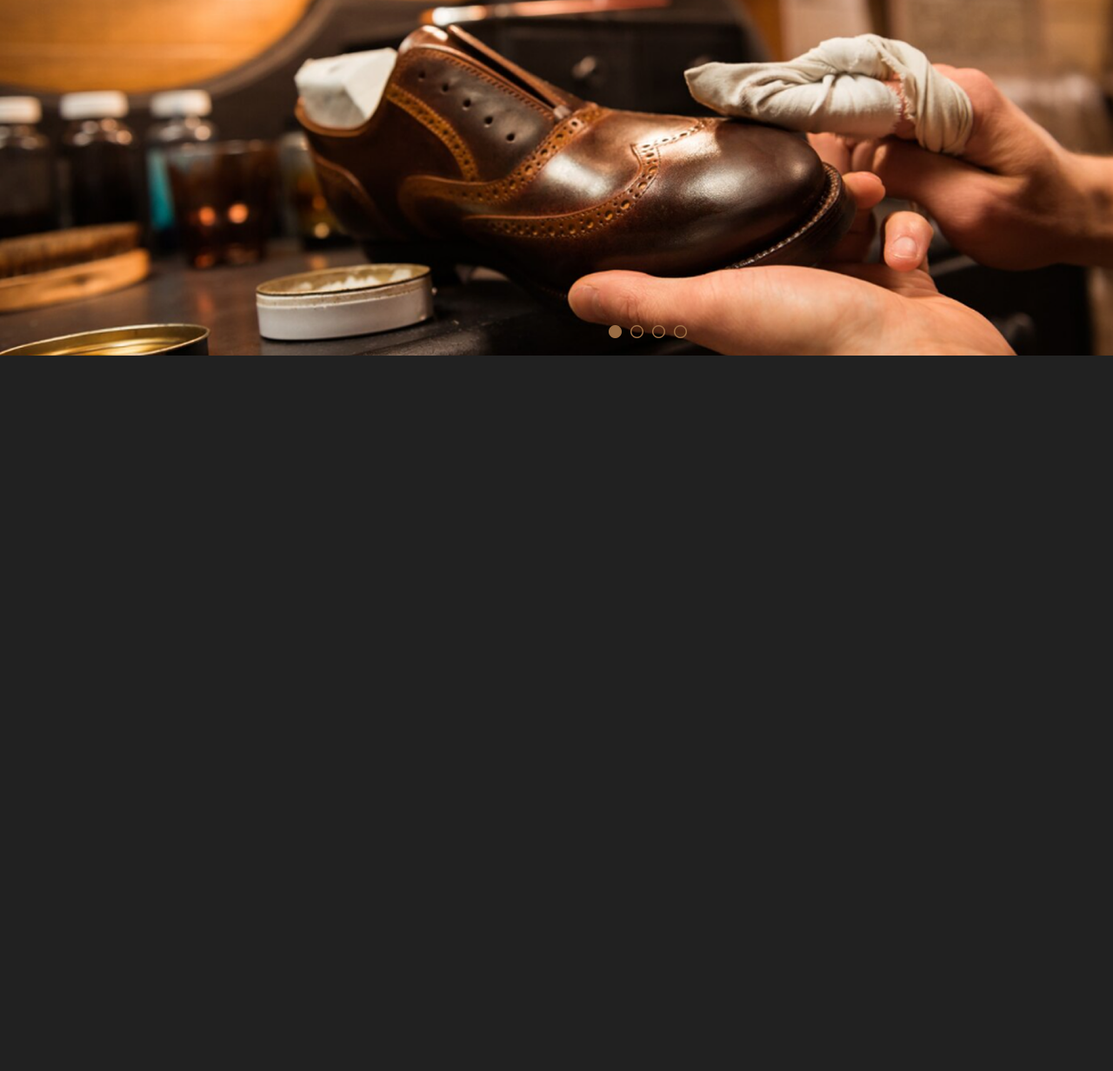
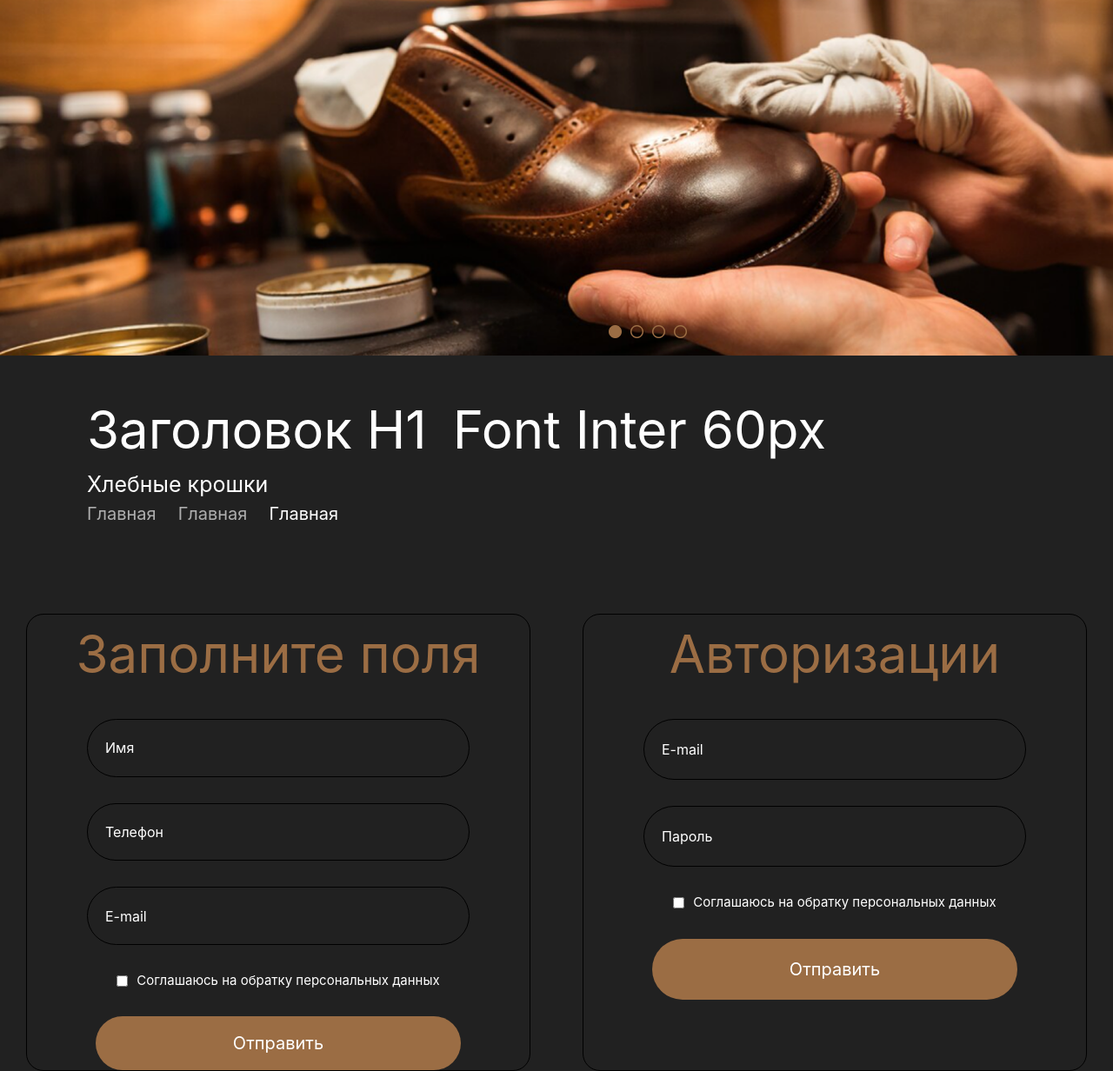
Before and after one commit to sodatovruslan/Home23, a website: page index.html in a window 1280 px wide. Shown: the part 325-1557 px from the top of the page at 87% size. Before the commit the page ends 800 px from the top, so only its background shows below. Drawn offline with nearby package versions, Linux system fonts and the light colour scheme; files that its build step writes are made by us from their sources.

Commit message:
add section2

```diff
--- a/index.html
+++ b/index.html
@@ -33,6 +33,52 @@
 		<img src="./img/Group 2 (5).png" alt="">
 		<img class='absolute bottom-[20px] left-[700px]' src="./img/Group 3.png" alt="">
 	</section>
+	<section class='mt-[40px]'>
+		<div class='ml-[100px]'>
+		<div class='flex items-center gap-[30px] '>
+			<p class='text-[60px] text-[#FFFFFF] '>Заголовок H1</p>
+			<p class='text-[60px] text-[#FFFFFF] '>Font Inter 60px</p>
+		</div>
+		<div>
+			<p class='text-[25px] text-[#FFFFFF]'>Хлебные крошки</p>
+		</div>
+		<div class='flex gap-[25px]'>
+			<p class='text-[20px] text-[#AEAEAE]'>Главная</p>
+			<p class='text-[20px] text-[#AEAEAE]'>Главная</p>
+			<p class='text-[20px] text-[#FFFFFF]'>Главная</p>
+		</div>
+		</div>
+		<div class='flex items-center justify-around mt-[100px]'>
+
+<div class='w-[580px] h-[526px] border-[1px] flex flex-col items-center gap-[30px] rounded-[20px] '>
+	<p class='text-[60px] text-[#9B6D44]'>Заполните поля</p>
+	<input placeholder='Имя' class='w-[440px] h-[70px] border-[1px] rounded-[200px] p-[20px] placeholder:text-[white]' type="text">
+		<input placeholder='Телефон' class='w-[440px] h-[70px] border-[1px] rounded-[200px] p-[20px] placeholder:text-[white]' type="text">
+			<input placeholder='E-mail' class='w-[440px] h-[70px] border-[1px] rounded-[200px] p-[20px] placeholder:text-[white]' type="text">
+			<div class='flex items-center gap-[10px]'>
+				<input placeholder='' class='bg-[#1E1E1E]' type="checkbox">
+				<p class='text-[15px] text-[#FFFFFF]'>Соглашаюсь на обратку персональных данных</p>
+
+			</div>
+			<button class='text-[20px] text-[#FFFFFF] bg-[#9B6D44] w-[420px] h-[70px] rounded-[100px]'>Отправить</button>
+</div>
+<div class='w-[580px] h-[526px] border-[1px] flex flex-col items-center gap-[30px] rounded-[20px] '>
+	<p class='text-[60px] text-[#9B6D44]'>Авторизации</p>
+	<input placeholder='E-mail' class='w-[440px] h-[70px] border-[1px] rounded-[200px] p-[20px] placeholder:text-[white]' type="text">
+		<input placeholder='Пароль' class='w-[440px] h-[70px] border-[1px] rounded-[200px] p-[20px] placeholder:text-[white]' type="text">
+
+			<div class='flex items-center gap-[10px]'>
+				<input placeholder='' class='bg-[#1E1E1E]' type="checkbox">
+				<p class='text-[15px] text-[#FFFFFF]'>Соглашаюсь на обратку персональных данных</p>
+
+			</div>
+			<button class='text-[20px] text-[#FFFFFF] bg-[#9B6D44] w-[420px] h-[70px] rounded-[100px]'>Отправить</button>
+</div>
+
+
+		</div>
+	</section>
+
 </main>
 
 </body>
```
